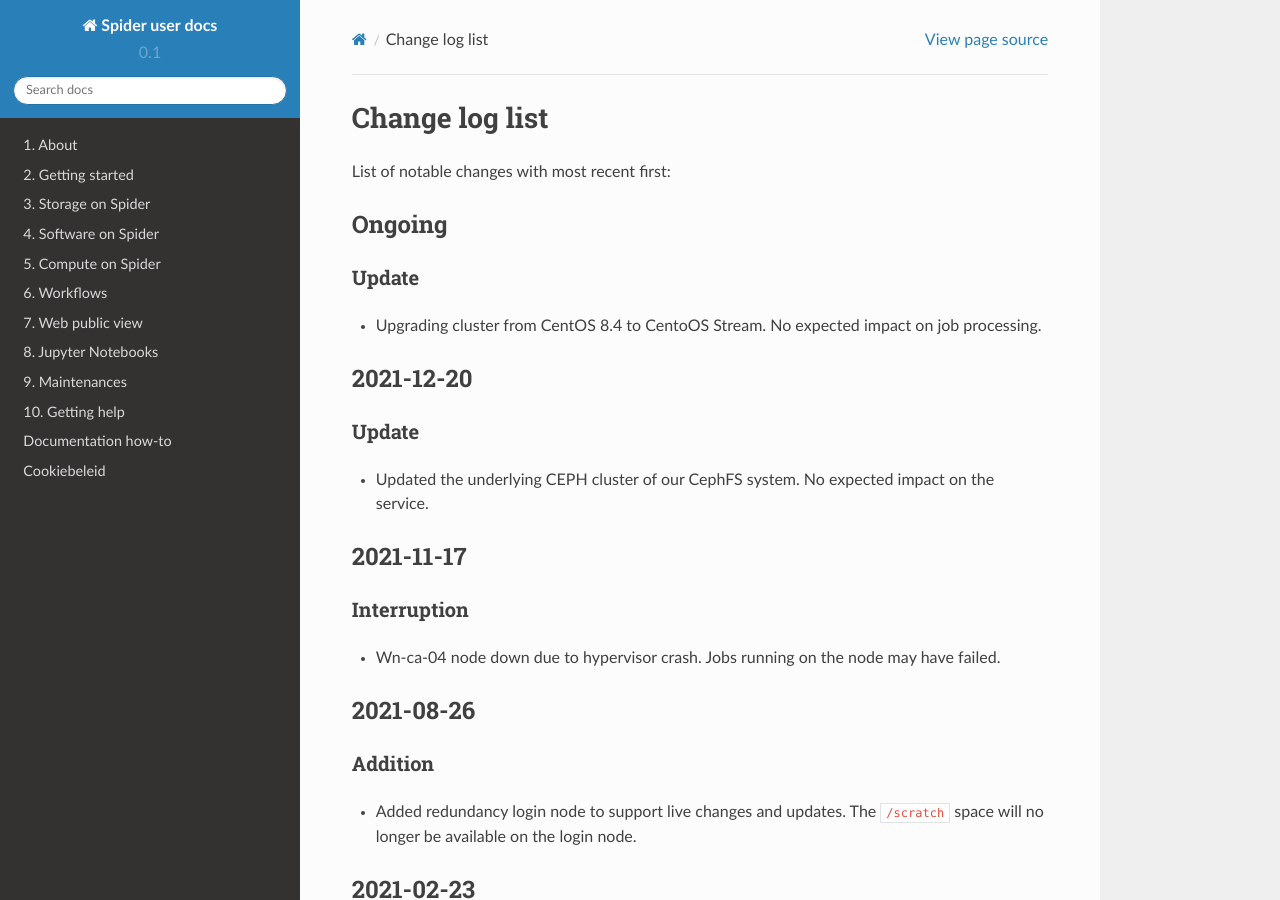
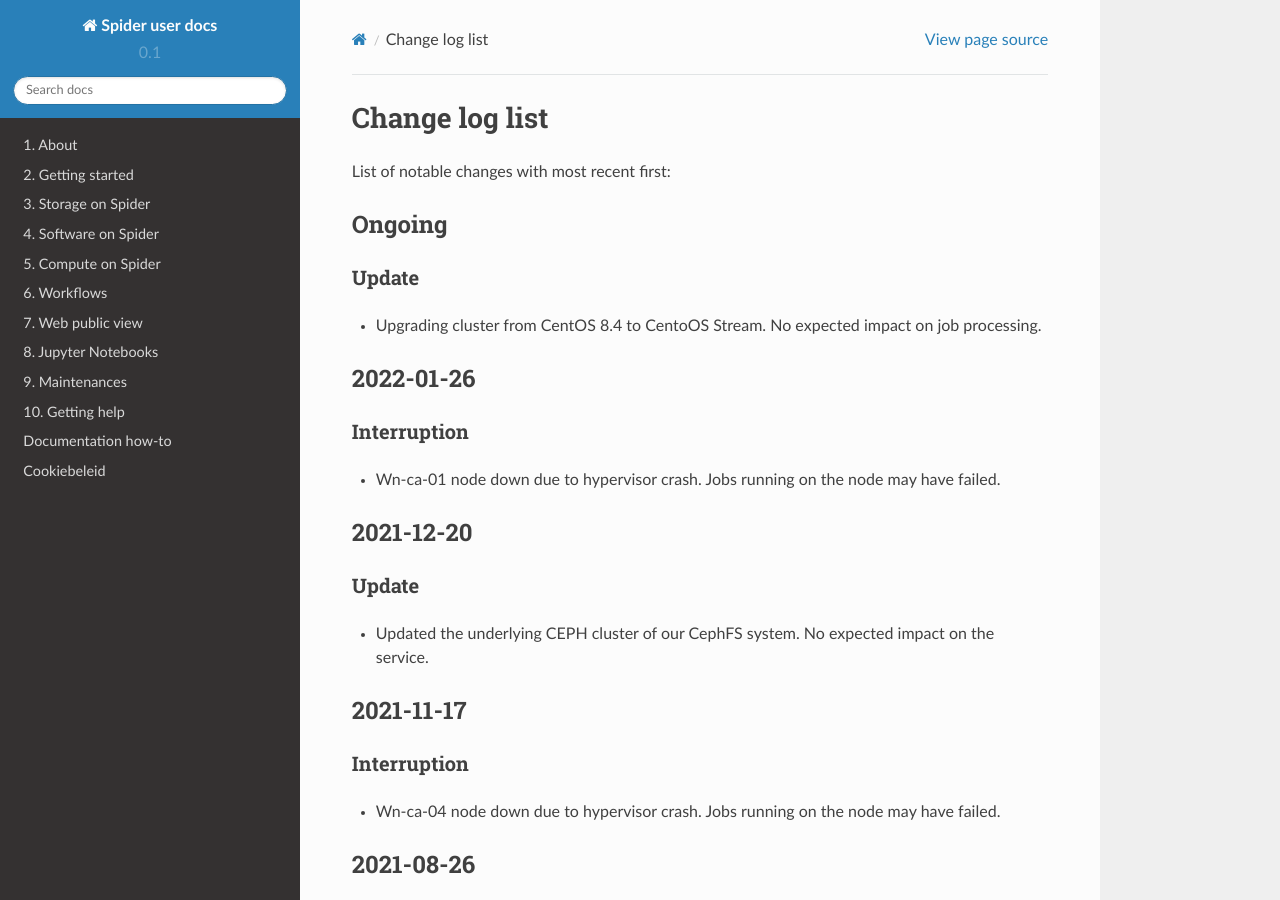
Before and after one commit to sara-nl/spiderdocs, a Sphinx documentation site: the page built from source/Pages/maintenance/change_log_list.rst, in a window 1280 px wide and 900 px high. Built offline with Sphinx 7.4.7 and the Read the Docs theme 2.0.0, drawn with Linux system fonts in a browser that asks for light colours.

Commit message:
Update change_log_list.rst

```diff
--- a/source/Pages/maintenance/change_log_list.rst
+++ b/source/Pages/maintenance/change_log_list.rst
@@ -14,6 +14,15 @@ Update
 ==========
 
 * Upgrading cluster from CentOS 8.4 to CentoOS Stream. No expected impact on job processing.
+
+==========
+2022-01-26
+==========
+
+Interruption
+============
+
+* Wn-ca-01 node down due to hypervisor crash. Jobs running on the node may have failed.
 
 ==========
 2021-12-20
```
